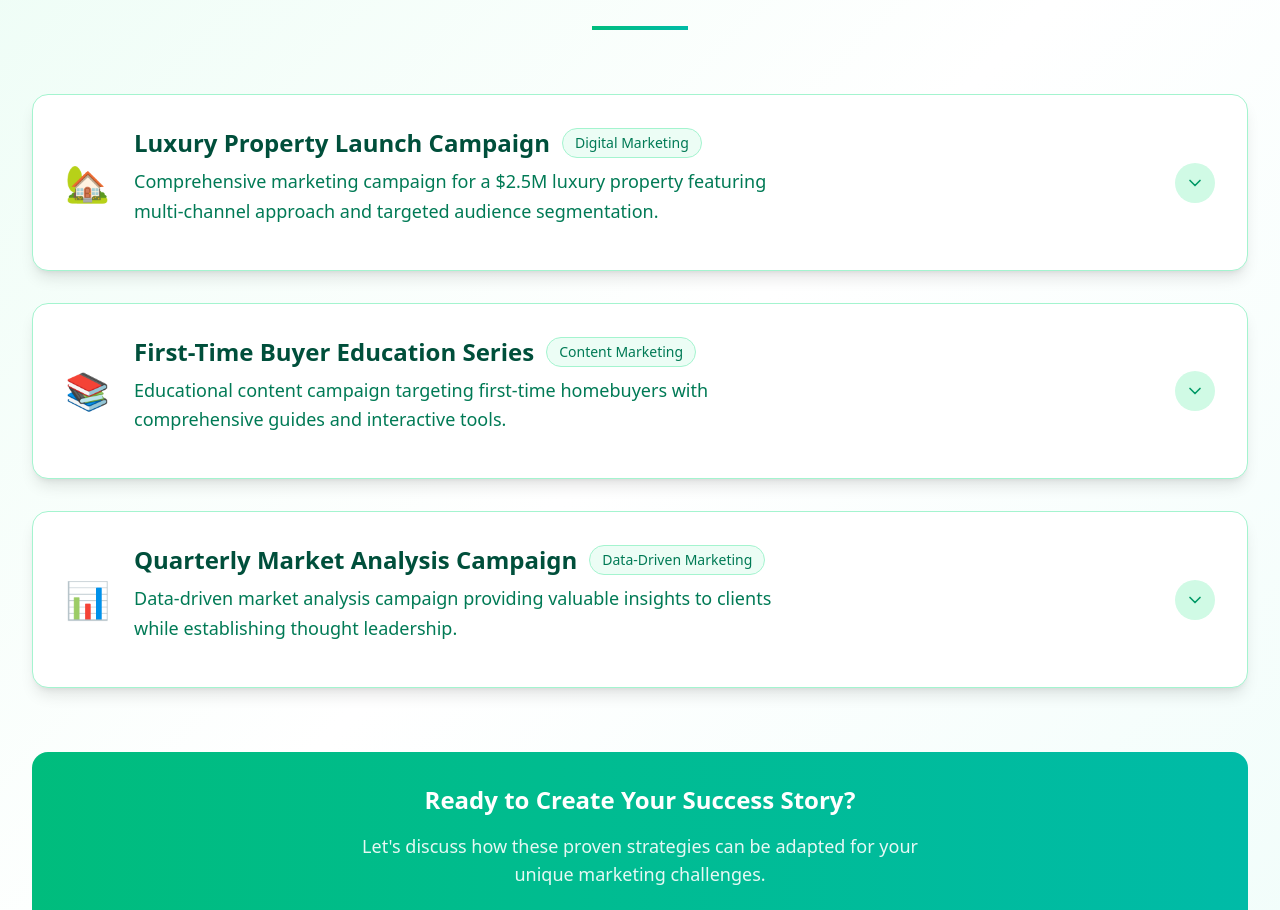
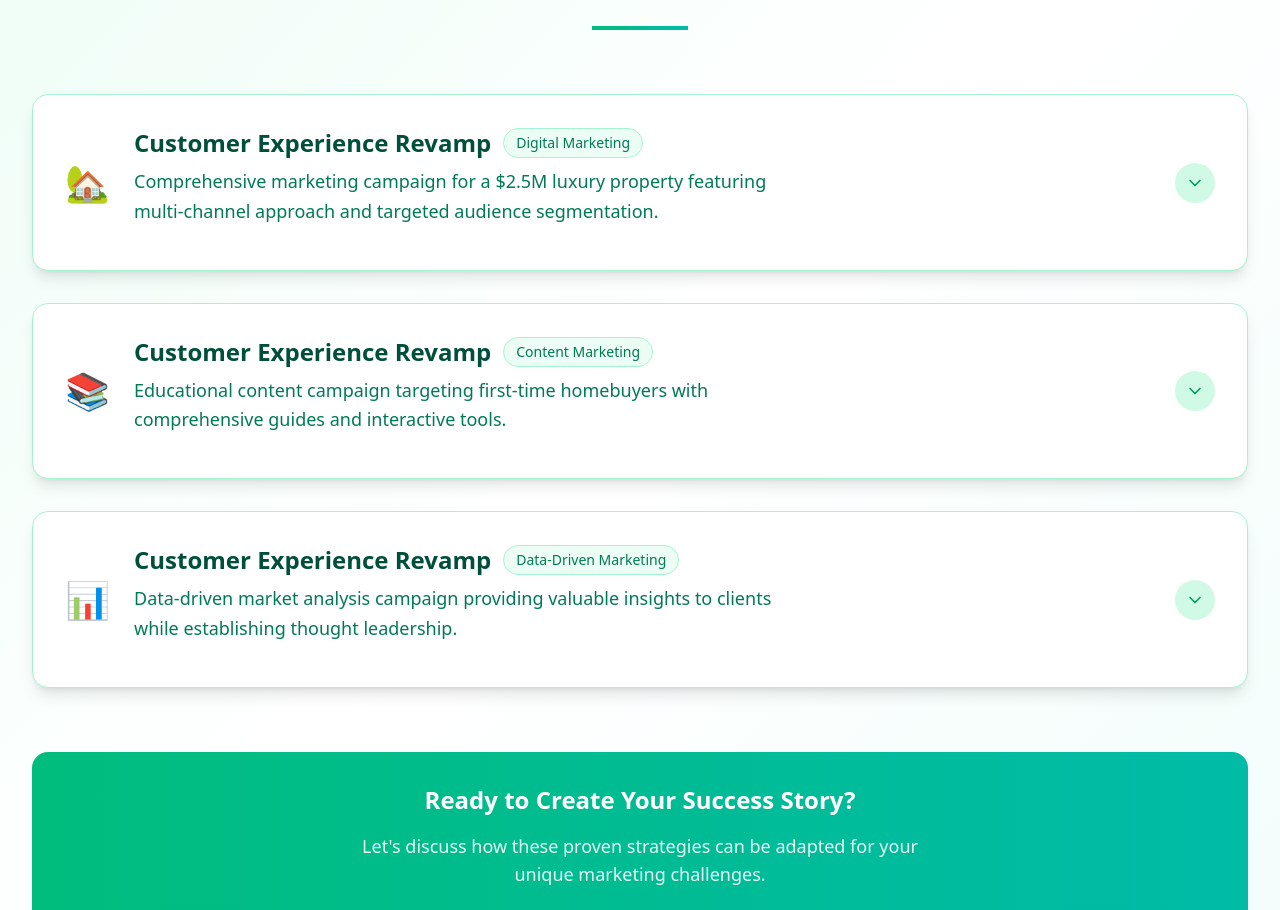
Before and after one commit to connorholly11/lauren-site, a React (Vite) app: page / in a window 1280 px wide. Shown: the part 2504-3414 px from the top of the page. Built offline with nearby package versions, Linux system fonts and the light colour scheme; a web font is replaced by a local one.

Commit message:
RevisionId:  295333211955941376

```diff
--- a/src/components/generated/ProjectsCaseStudiesSection.tsx
+++ b/src/components/generated/ProjectsCaseStudiesSection.tsx
@@ -395,7 +395,7 @@ const ProjectsCaseStudiesSection: React.FC = () => {
                     <div className="text-4xl" data-magicpath-id="11" data-magicpath-path="ProjectsCaseStudiesSection.tsx">{project.image}</div>
                     <div data-magicpath-id="12" data-magicpath-path="ProjectsCaseStudiesSection.tsx">
                       <div className="flex items-center space-x-3 mb-2" data-magicpath-id="13" data-magicpath-path="ProjectsCaseStudiesSection.tsx">
-                        <h3 className="text-2xl font-bold text-emerald-900" data-magicpath-id="14" data-magicpath-path="ProjectsCaseStudiesSection.tsx">{project.title}</h3>
+                        <h3 className="text-2xl font-bold text-emerald-900" data-magicpath-id="14" data-magicpath-path="ProjectsCaseStudiesSection.tsx">Customer Experience Revamp</h3>
                         <span className="px-3 py-1 bg-emerald-50 text-emerald-700 text-sm font-medium rounded-full border border-emerald-200" data-magicpath-id="15" data-magicpath-path="ProjectsCaseStudiesSection.tsx">
                           {project.category}
                         </span>
```
